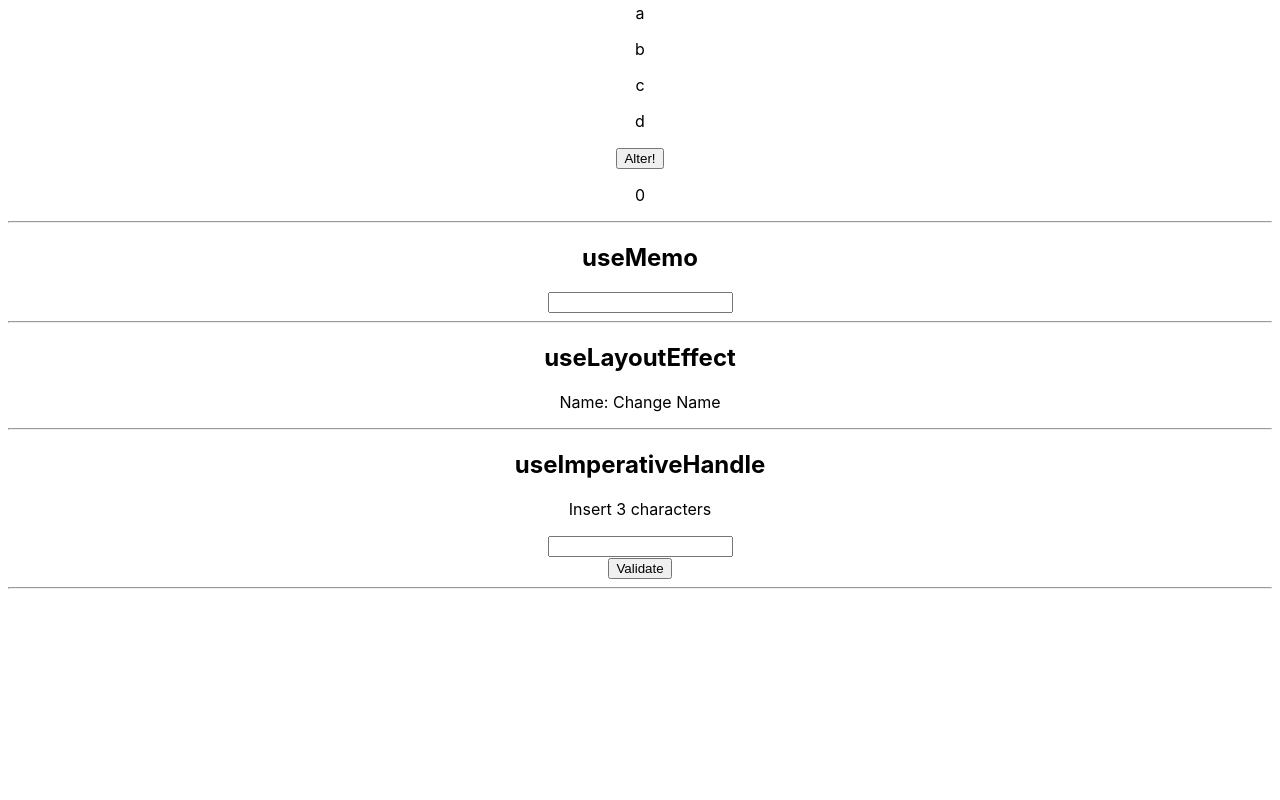
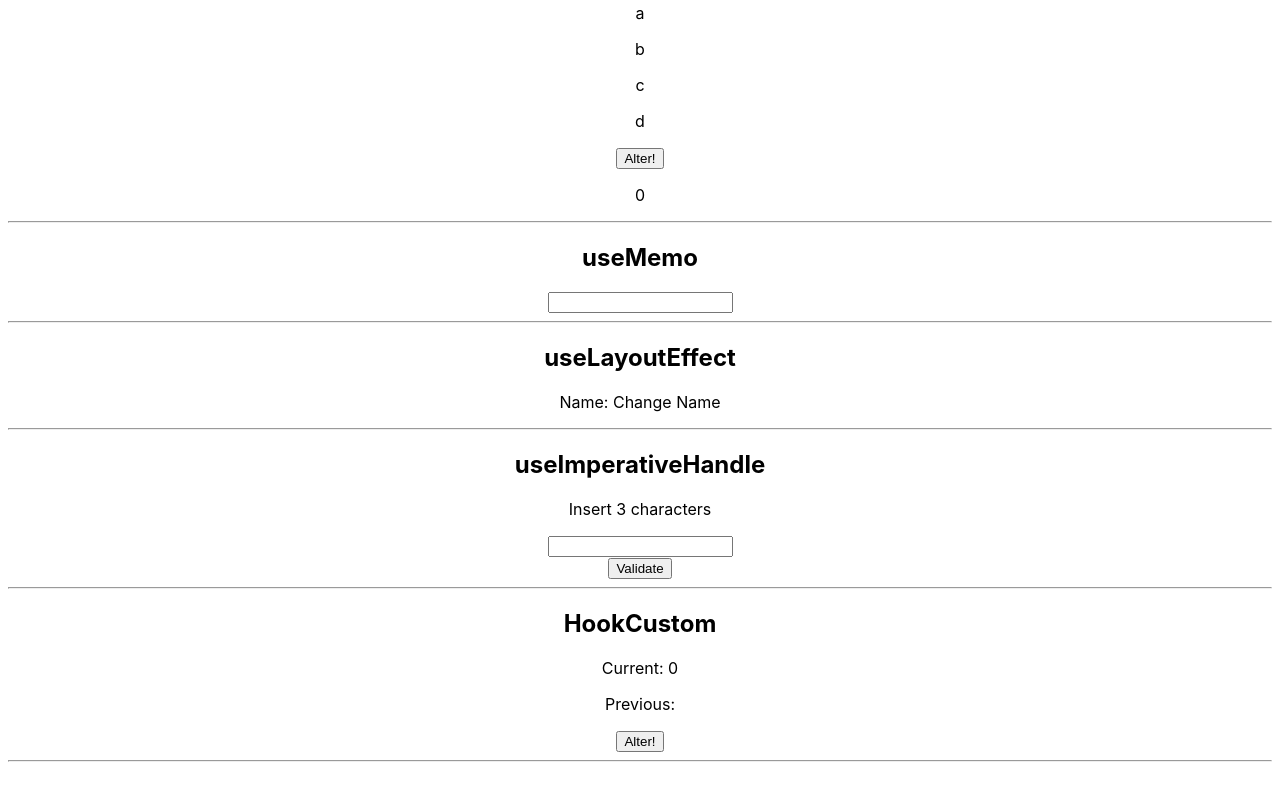
Before and after one commit to WeltonAM/React_HoraDeCodar, a React (Create React App) app in the folder 10_hooks/: page / in a window 1280 px wide. Shown: the part 1427-2227 px from the top of the page. Built offline with nearby package versions, Linux system fonts and the light colour scheme.

Commit message:
CustomHook

```diff
--- /dev/null
+++ b/10_hooks/src/components/HookCustom.js
@@ -0,0 +1,21 @@
+import { useState } from 'react'
+import { usePrevious } from '../hooks/usePrevious'
+
+const HookCustom = () => {
+
+    const [number, setNumber] = useState(0)
+    const previousValue = usePrevious(number)
+
+    return (
+        <div>
+            <h2>HookCustom</h2>
+            <p>Current: {number}</p>
+            <p>Previous: {previousValue}</p>
+
+            <button onClick={() => setNumber(Math.random())}>Alter!</button>
+            <hr />
+        </div>
+    )
+}
+
+export default HookCustom
--- /dev/null
+++ b/10_hooks/src/hooks/usePrevious.js
@@ -0,0 +1,11 @@
+import { useEffect, useRef } from "react";
+
+export const usePrevious = (value) => {
+    const ref = useRef
+
+    useEffect(() => {
+        ref.current = value
+    })
+
+    return ref.current
+}
--- a/10_hooks/src/pages/Home.js
+++ b/10_hooks/src/pages/Home.js
@@ -10,6 +10,7 @@
 import HookUseMemo from '../components/HookUseMemo'
 import HookUseLayoutEffect from '../components/HookUseLayoutEffect'
 import HookUseImperativeHandle from '../components/HookUseImperativeHandle'
+import HookCustom from '../components/HookCustom'
 
 const Home = () => {
 
@@ -38,6 +39,8 @@
       <HookUseLayoutEffect />
 
       <HookUseImperativeHandle />
+
+      <HookCustom />
     </div>
   )
 }
```
